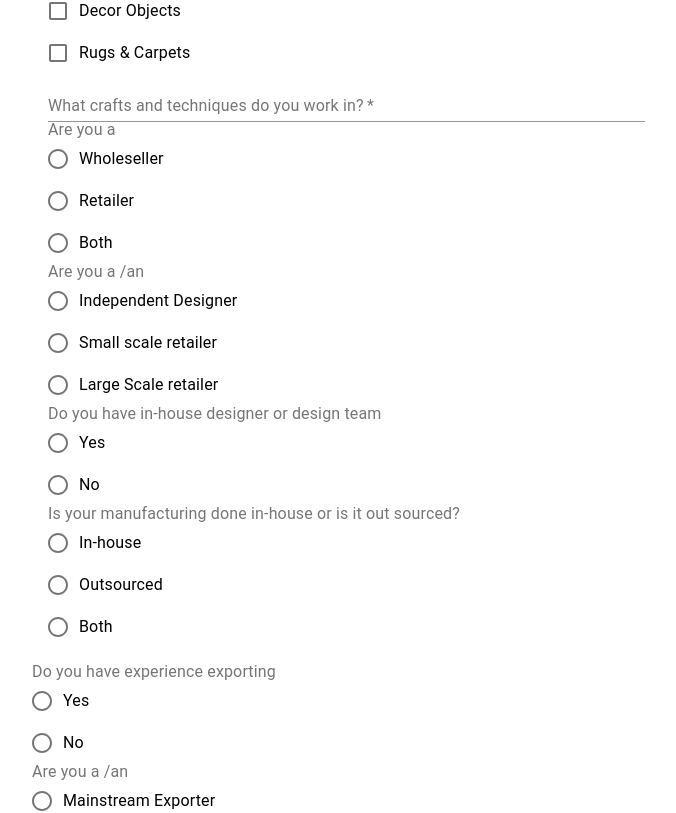
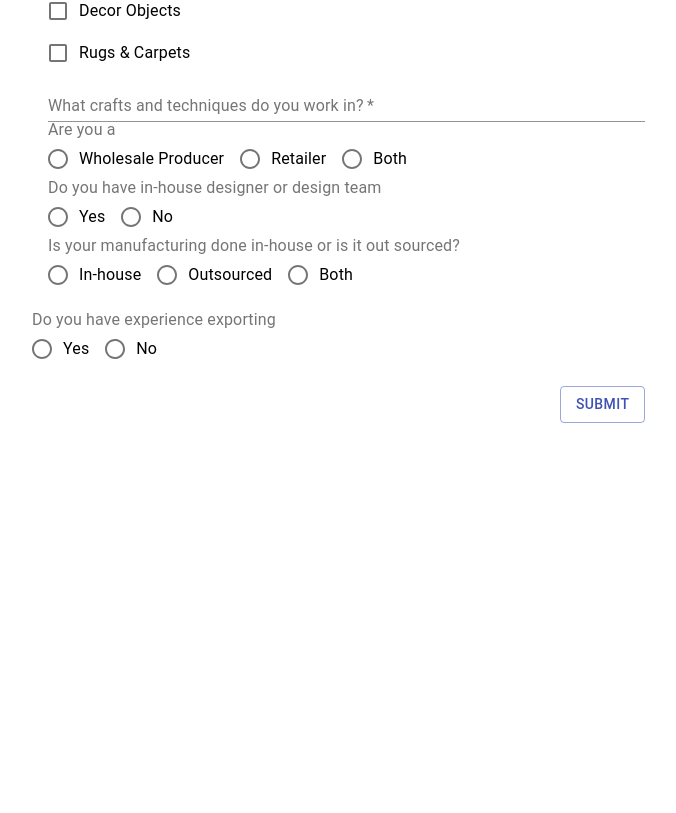
Before and after one commit to amwaleh/forms_prep, a React (Create React App) app: page / in a window 1280 px wide. Shown: the part 676-1489 px from the top of the page, without its empty margins (136-812 px from the left). After the commit the page ends 1115 px from the top, so only its background shows below. Built offline with nearby package versions, Linux system fonts and the light colour scheme.

Commit message:
add conditions

```diff
--- a/src/BusinessRegistration.jsx
+++ b/src/BusinessRegistration.jsx
@@ -15,7 +15,8 @@ import RadioGroup from "@material-ui/core/RadioGroup";
 
 const useStyles = makeStyles((theme) => ({
   formBody: {
-    display: "flex"
+    display: "flex",
+    flexFlow: "row"
   },
   field: {
     padding: "10px"
@@ -152,15 +153,16 @@ export default function BasicTextFields() {
                 {/* Are you a  */}
                 <FormLabel component="legend">Are you a </FormLabel>
                 <RadioGroup
-                  aria-label="Wholeseller_retailer"
-                  name="Wholeseller_retailer"
-                  value={values["Wholeseller_retailer"]}
+                  className={classes.formBody}
+                  aria-label="Wholesale_retailer"
+                  name="Wholesale_retailer"
+                  value={values["Wholesale_retailer"]}
                   onChange={handleChange}
                 >
                   <FormControlLabel
-                    value="Wholesaler"
+                    value="Wholesale Producer"
                     control={<Radio />}
-                    label="Wholeseller"
+                    label="Wholesale Producer"
                   />
                   <FormControlLabel
                     value="Retailer"
@@ -176,11 +178,12 @@ export default function BasicTextFields() {
               </FormControl>
             </Grid>
 
-            <Grid item md={12}>
+            {values?.Wholesale_retailer && values?.Wholesale_retailer !== 'Wholesale Producer' && <Grid item md={12}>
               <FormControl component="fieldset">
                 {/* Are you a /an */}
                 <FormLabel component="legend">Are you a /an</FormLabel>
                 <RadioGroup
+                  className={classes.formBody}
                   aria-label="scale"
                   name="scale"
                   value={values["scale"]}
@@ -203,7 +206,7 @@ export default function BasicTextFields() {
                   />
                 </RadioGroup>
               </FormControl>
-            </Grid>
+            </Grid>}
             {/* Do you have in-house designer or design team */}
 
             <Grid container item md={12} direction="column">
@@ -212,6 +215,7 @@ export default function BasicTextFields() {
                   Do you have in-house designer or design team{" "}
                 </FormLabel>
                 <RadioGroup
+                  className={classes.formBody}
                   aria-label="Design"
                   name="in_house_design_team"
                   value={values["in_house_design_team"]}
@@ -233,6 +237,7 @@ export default function BasicTextFields() {
                   Is your manufacturing done in-house or is it out sourced?{" "}
                 </FormLabel>
                 <RadioGroup
+                  className={classes.formBody}
                   aria-label="Design"
                   name="Manufacturing"
                   value={values["Manufacturing"]}
@@ -267,6 +272,7 @@ export default function BasicTextFields() {
                     Do you have experience exporting{" "}
                   </FormLabel>
                   <RadioGroup
+                    className={classes.formBody}
                     aria-label=""
                     name="Export_experience"
                     value={values["Export_experience"]}
@@ -287,11 +293,14 @@ export default function BasicTextFields() {
               </Grid>
             </Grid>
 
+            {values?.Export_experience === "Yes" && (
+              <>
                 <Grid item sm={12}>
                   <FormControl component="fieldset">
                     {/* Are you a /an */}
                     <FormLabel component="legend">Are you a /an</FormLabel>
                     <RadioGroup
+                      className={classes.formBody}
                       aria-label="scale"
                       name="Exporter"
                       value={values["Exporter"]}
@@ -325,6 +334,8 @@ export default function BasicTextFields() {
                     onChange={handleChange}
                   />
                 </Grid>
+              </>
+            )}
           </Grid>
 
           <Grid container item md={8} direction="row-reverse">
```
Lines whose indentation alone changed are shown as unchanged.
